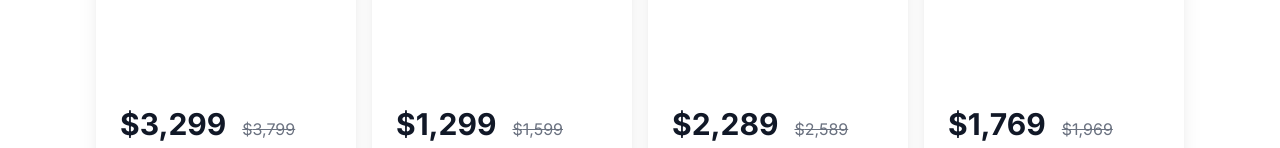
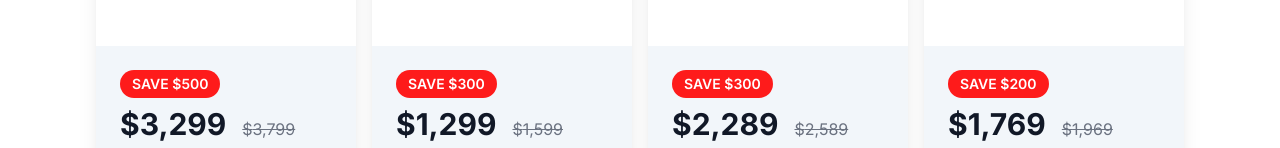
Before and after one commit to dolloct20/ibuypower-exam, a Next.js app: page / in a window 1280 px wide. Shown: the part 797-945 px from the top of the page. Built offline with nearby package versions, Linux system fonts and the light colour scheme.

Commit message:
feat: added custom color codes to style product-related elements

```diff
--- a/tailwind.config.js
+++ b/tailwind.config.js
@@ -12,6 +12,10 @@ module.exports = {
         'gradient-conic':
           'conic-gradient(from 180deg at 50% 50%, var(--tw-gradient-stops))',
       },
+      colors: {
+        'product-btn-red': '#fe1b1b',
+        'product-card-gray': '#f2f6fa'
+      }
     },
   },
   plugins: [],
```
